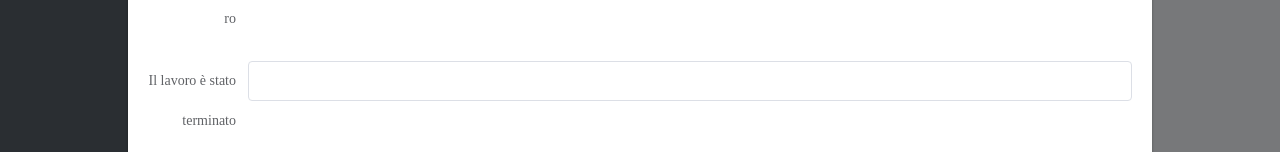
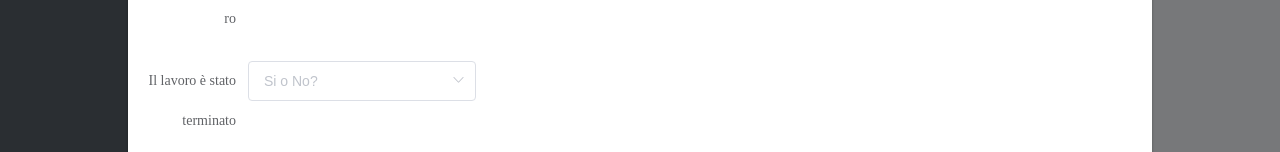
Before and after one commit to amedeopro/crm-front, a Vue app: page /clienti in a window 1280 px wide. Both pictures are taken after a click on the button "Aggiungi Cliente". Shown: the part 284-436 px from the top of the page. Built offline with nearby package versions, Linux system fonts and the light colour scheme.

Commit message:
aggiornato campi inserimento
aggiornato campi inserimento

```diff
--- a/src/components/ListaClienti.vue
+++ b/src/components/ListaClienti.vue
@@ -11,7 +11,16 @@
                     <el-date-picker v-model="dead_line" type="date" format="yyyy-MM-dd" value-format="yyyy-MM-dd" placeholder="Seleziona una data"></el-date-picker>
                 </el-form-item>
                 <el-form-item label="Il lavoro è stato terminato">
-                    <el-input v-model="finished"></el-input>
+                      <el-select v-model="finished" placeholder="Si o No?">
+                        <el-option
+                            label="Si"
+                            value="1">
+                        </el-option>
+                        <el-option
+                            label="No"
+                            value="0">
+                        </el-option>
+                        </el-select>
                 </el-form-item>
                 <el-form-item label="Informazioni">
                     <el-input v-model="information" type="textarea" :rows="2"></el-input>
```
